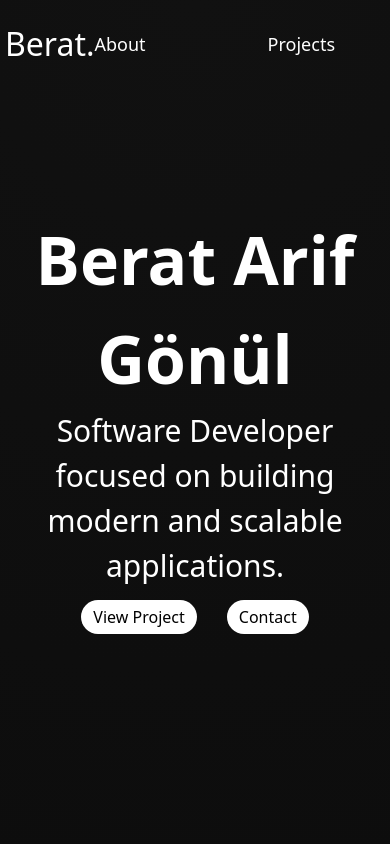
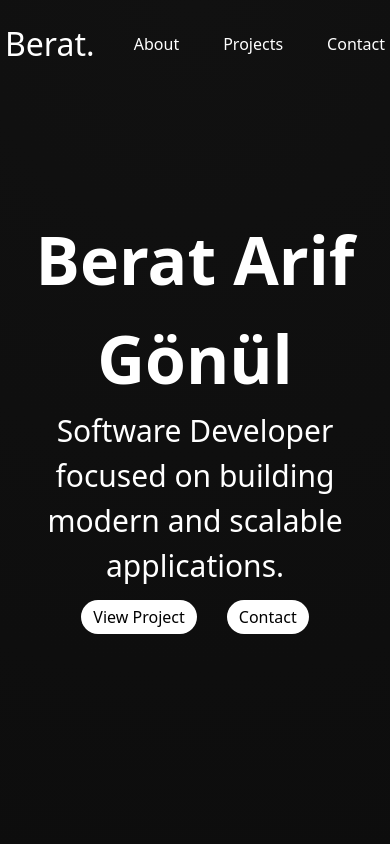
Before and after one commit to beratarif/vercel-front, a Next.js app: page / in a window 390 px wide. Shown: the top 844 px of the page. Built offline with nearby package versions, Linux system fonts and the light colour scheme.

Commit message:
Mobile fix

```diff
--- a/app/components/Navbar.tsx
+++ b/app/components/Navbar.tsx
@@ -1,7 +1,8 @@
-export default function Navbar(){
-  return(
+export default function Navbar() {
+  return (
     <nav className="navbar">
       <div className="nav-container">
+        <div className="desktop-nav">
           <h2 className="nav-head">Berat.</h2>
 
           <div className="nav-list">
@@ -16,6 +17,21 @@ export default function Navbar(){
             </a>
           </div>
         </div>
+        <div className="mobile-menu">
+          <h2 className="nav-head">Berat.</h2>
+          <div className="nav-list">
+            <a href="#about" className="nav-link">
+              About
+            </a>
+            <a href="#projects" className="nav-link">
+              Projects
+            </a>
+            <a href="#contact" className="nav-link">
+              Contact
+            </a>
+          </div>
+        </div>
+      </div>
     </nav>
-  )
+  );
 }
--- a/app/style.css
+++ b/app/style.css
@@ -21,7 +21,7 @@ body {
   left: 0;
 }
 
-.nav-container {
+.desktop-nav {
   display: flex;
   flex-direction: row;
   justify-content: space-between;
@@ -315,3 +315,24 @@ body {
   color: #777;
   font-size: 14px;
 }
+
+.mobile-menu{
+ display: none;
+}
+@media (max-width: 768px){
+  .desktop-nav{
+    display: none;
+  }
+
+  .mobile-menu{
+    display: flex;
+    align-items: center;
+    justify-content: space-between;
+    padding: 20px 5px;
+ }
+ .nav-list{
+  justify-content: space-between;
+  display: flex;
+  gap:44px;
+ }
+}
```
Lines whose indentation alone changed are shown as unchanged.
